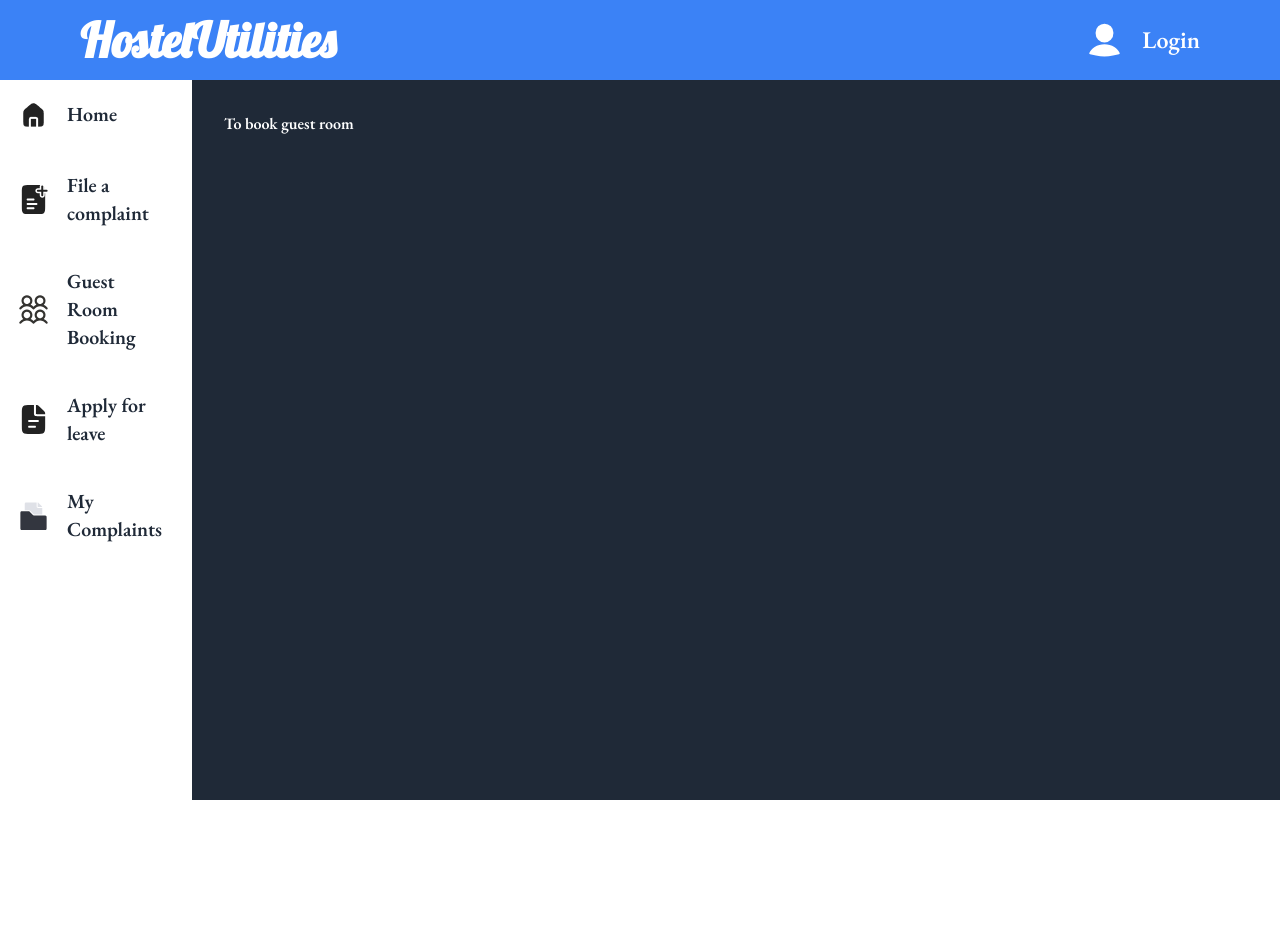
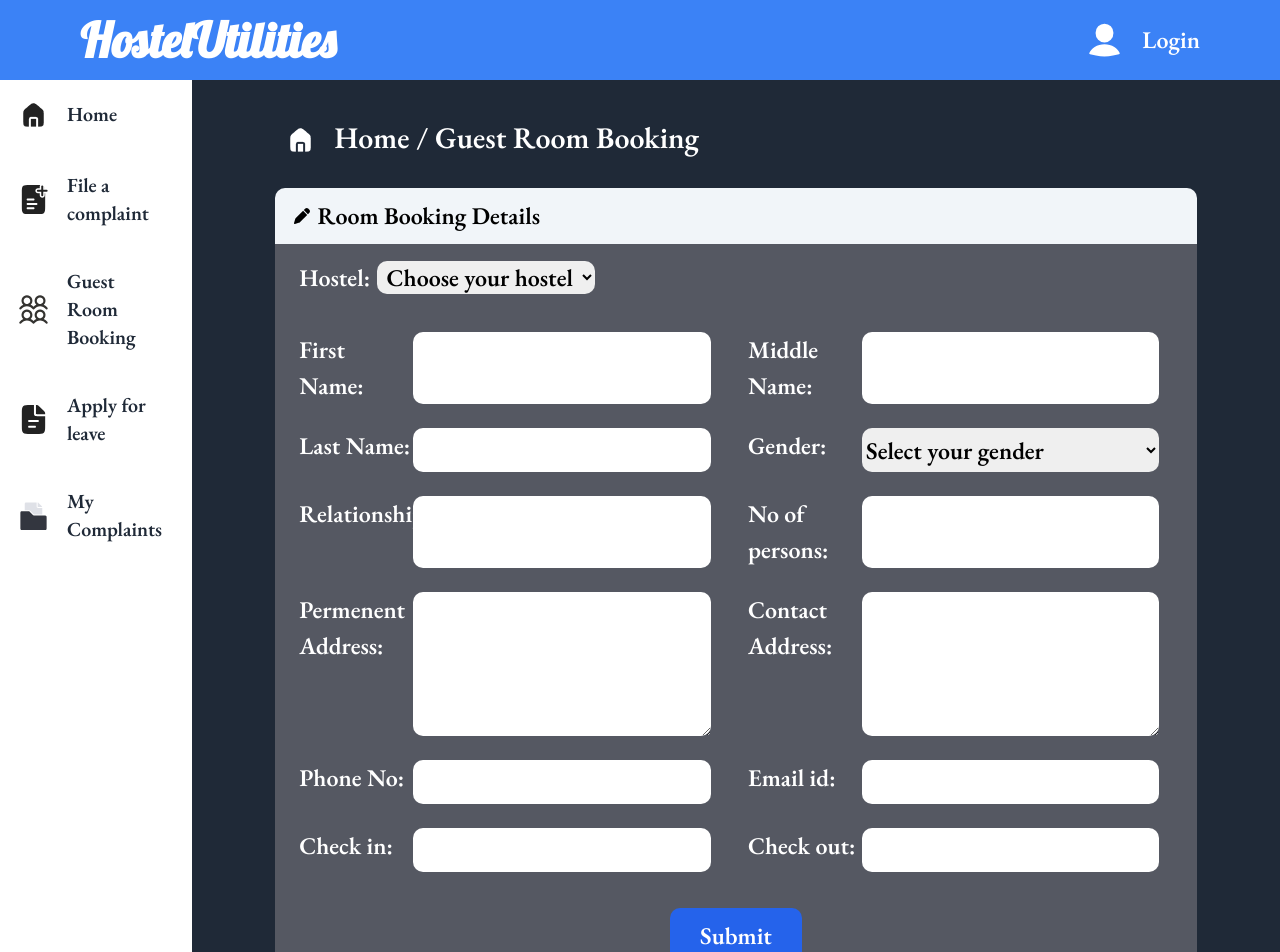
Before and after one commit to shreyashkatkar07/Hostel_Utilities, a React (Vite) app: page /guestroombook in a window 1280 px wide. Shown: the top 952 px of the page. Before the commit the page ends 800 px from the top, so only its background shows below. Built offline with nearby package versions, Linux system fonts and the light colour scheme.

Commit message:
modified guestRoomBook component and added some more functionality

```diff
--- a/src/App.css
+++ b/src/App.css
@@ -7,7 +7,7 @@
 .header
 {
     position: relative;
-    animation-name: xyz,xyz2;
+    animation-name: xyz;
     animation-duration: 1s;
 }
 @keyframes xyz
@@ -15,8 +15,3 @@
     0%{opacity: 0};
     100%{opacity: 1};
 }
-/* @keyframes xyz2
-{
-    0%{top: -500px};
-    100%{top: 0px};
-} */
--- a/src/components/FileComplaint.jsx
+++ b/src/components/FileComplaint.jsx
@@ -2,6 +2,7 @@ import { FontAwesomeIcon } from "@fortawesome/react-fontawesome";
 import { faPen } from "@fortawesome/free-solid-svg-icons";
 import homeimg from "./../assets/svg/Home-white.png";
 import React from "react";
+import { Link } from "react-router-dom";
 
 const FileComplaint = () => {
   return (
@@ -19,7 +20,7 @@ const FileComplaint = () => {
         >
           <div className="path p-2 flex items-center text-xl header">
           <img src={homeimg} alt="home" />
-          <p className="pl-4 text-3xl">Home / My Complaints</p>
+          <p className="pl-4 text-3xl"><Link to="/"> Home </Link>/ File a complaint</p>
         </div>
         </div>
       </center>
--- a/src/components/GuestRoomBook.jsx
+++ b/src/components/GuestRoomBook.jsx
@@ -1,9 +1,119 @@
 import React from 'react'
+import homeimg from "./../assets/svg/Home-white.png";
+import { FontAwesomeIcon } from "@fortawesome/react-fontawesome";
+import { faPen } from "@fortawesome/free-solid-svg-icons";
+import { Link } from 'react-router-dom';
 
 const GuestRoomBook = () => {
   return (
     <>
-        <div className='md:w-[85vw] w-[100%] sticky left-[20vw] bg-gray-800 text-white lg:p-8 p-1'>To book guest room</div>
+      <div className='md:w-[85vw] w-[100%] sticky left-[20vw] bg-gray-800 text-white lg:p-8 p-1'>
+        <center>
+          <div style={{width: "90%",textAlign: "left",fontSize: "x-large",color: "white"}}>
+            <div className="path p-2 flex items-center text-xl header">
+            <img src={homeimg} alt="home" />
+            <p className="pl-4 text-3xl"><Link to="/"> Home </Link>/ Guest Room Booking</p>
+            </div>
+          </div>
+        </center>
+        <br />
+        <div className="flex justify-center">
+          <div className="w-[90%] bg-slate-100" style={{ borderRadius: "10px" }}>
+            <div className="flex items-center p-3 text-black">
+              &nbsp;&nbsp;
+              <FontAwesomeIcon icon={faPen} />
+              &nbsp;&nbsp;
+              <div className="text-2xl">Room Booking Details</div>
+            </div>
+            <div style={{backgroundColor: "rgb(85, 88, 98)",borderBottomLeftRadius: "10px",borderBottomRightRadius: "10px",}}>
+              <div className="px-6 py-4" style={{ fontSize: "x-large" }}>
+                <div>
+                  <label htmlFor="hostel">Hostel:</label>
+                  <select
+                    name="hostel"
+                    id="hostel"
+                    style={{
+                      textAlign: "center",
+                      width: "25%",
+                      marginLeft: "0.5vw",
+                      minWidth: "122px",
+                      borderRadius: "10px",
+                      color:'black'
+                    }}
+                  >
+                    <option value="" disabled selected hidden>Choose your hostel</option>
+                    <option value="hall1">Hall 1</option>
+                    <option value="hall3">Hall 3</option>
+                    <option value="hall4">Hall 4</option>
+                  </select>
+                </div>
+                <br />
+                <div className="grid grid-cols-2 gap-6">
+                  <div className=' flex '>
+                    <label htmlFor="firstName" className='w-[25%]' style={{minWidth:'114px'}}>First Name: </label>
+                    <input type="text" style={{borderRadius:'10px', width:'70%'}} className='text-black p-1'/>
+                  </div>
+                  <div className=' flex ' >
+                    <label htmlFor="middleName" className='w-[25%]' style={{minWidth:'114px'}}>Middle Name: </label>
+                    <input type="text" style={{borderRadius:'10px', width:'70%'}} className='text-black p-1'/>
+                  </div>
+                  <div className=' flex '>
+                    <label htmlFor="lastName" className='w-[25%]' style={{minWidth:'114px'}}>Last Name: </label>
+                    <input type="text" style={{borderRadius:'10px', width:'70%'}} className='text-black p-1'/>
+                  </div>
+                  <div className=' flex '>
+                    <label htmlFor="gender" className='w-[25%]' style={{minWidth:'114px'}}>Gender:</label>
+                    <select name="gender" id="gender" style={{borderRadius: "10px",color:'black', width:'70%'}}>
+                      <option value="" disabled selected hidden>Select your gender</option>
+                      <option value="male">Male</option>
+                      <option value="female">Female</option>
+                      <option value="pnts">Prefer not to say</option>
+                    </select>
+                  </div>
+                  <div className=' flex '>
+                    <label htmlFor="relationship" className='w-[25%]' style={{minWidth:'114px'}}>Relationship:</label>
+                    <input type="text" style={{borderRadius:'10px', width:'70%'}} className='text-black p-1'/>
+                  </div>
+                  <div className=' flex '>
+                    <label htmlFor="noOfPersons" className='w-[25%]' style={{minWidth:'114px'}}>No of persons:</label>
+                    <input type="text" style={{borderRadius:'10px', width:'70%'}} className='text-black p-1'/>
+                  </div>
+                  <div className='flex '>
+                    <label htmlFor="permAdd" className='w-[25%]' style={{minWidth:'114px'}}>Permenent Address:</label>
+                    <textarea name="permAdd" id="permAdd" rows="4" className='w-[70%] text-black' style={{borderRadius:'10px'}}></textarea>
+                  </div>
+                  <div className='flex '>
+                    <label htmlFor="contAdd" className='w-[25%]' style={{minWidth:'114px'}}>Contact Address:</label>
+                    <textarea name="contAdd" id="contAdd" rows="4" className='w-[70%] text-black' style={{borderRadius:'10px'}}></textarea>
+                  </div>
+                  <div className=' flex '>
+                    <label htmlFor="phNo" className='w-[25%]' style={{minWidth:'114px'}}>Phone No:</label>
+                    <input type="text" style={{borderRadius:'10px', width:'70%'}} className='text-black p-1'/>
+                  </div>
+                  <div className=' flex '>
+                    <label htmlFor="email" className='w-[25%]' style={{minWidth:'114px'}}>Email id:</label>
+                    <input type="text" style={{borderRadius:'10px', width:'70%'}} className='text-black p-1'/>
+                  </div>
+                  <div className=' flex '>
+                    <label htmlFor="checkIn" className='w-[25%]' style={{minWidth:'114px'}}>Check in:</label>
+                    <input type="text" style={{borderRadius:'10px', width:'70%'}} className='text-black p-1'/>
+                  </div>
+                  <div className=' flex '>
+                    <label htmlFor="checkOut" className='w-[25%]' style={{minWidth:'114px'}}>Check out:</label>
+                    <input type="text" style={{borderRadius:'10px', width:'70%'}} className='text-black p-1'/>
+                  </div>
+                </div>
+                <br />
+                <center><button type="submit" className='bg-blue-600 hover:bg-blue-700' style={{padding: "10px",
+                    borderRadius: "10px",
+                    width: "15%",
+                    minWidth: "94px",}}>Submit</button></center>
+              </div>
+            </div>
+          </div>
+        </div>
+      </div>
+
     </>
   )
 }
--- a/src/components/MyComplaints.jsx
+++ b/src/components/MyComplaints.jsx
@@ -1,13 +1,14 @@
 import React from "react";
 import homeimg from "./../assets/svg/Home-white.png";
+import { Link } from "react-router-dom";
 
 const MyComplaints = () => {
   return (
     <>
       <div className="md:w-[85vw] w-[100%] sticky left-[20vw] bg-gray-800 text-white lg:p-8 p-1">
-        <div className="path p-2 flex items-center text-xl">
+        <div className="path p-2 flex items-center text-xl header">
           <img src={homeimg} alt="home" />
-          <p className="pl-4">Home / My Complaints</p>
+          <p className="pl-4"><Link to="/"> Home </Link> / My Complaints</p>
         </div>
         {/* To be done through map */}
         <div className="complaints lg:p-6 p-2 text-black lg:text-2xl flex items-center flex-col">
```
Also changed, not shown: src/components/Home.jsx (+52 -11 lines).
